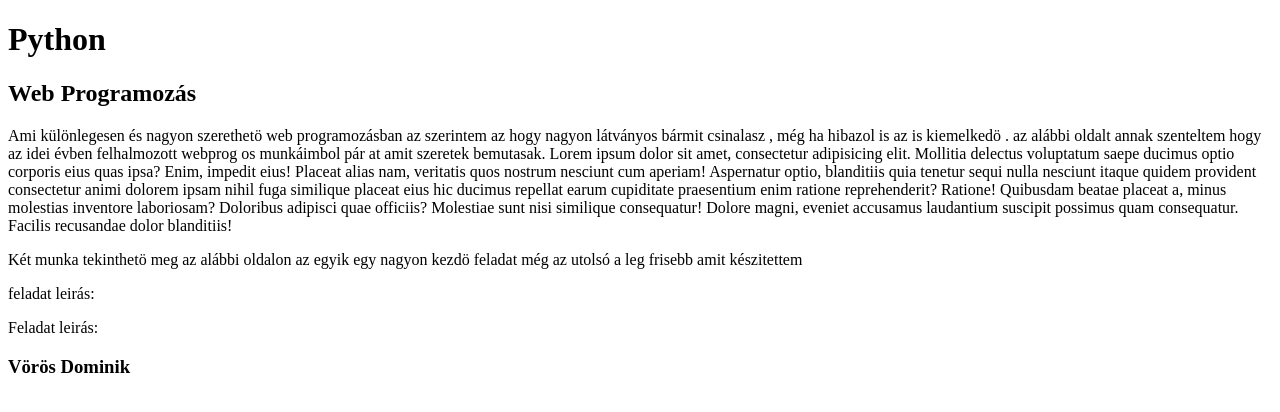
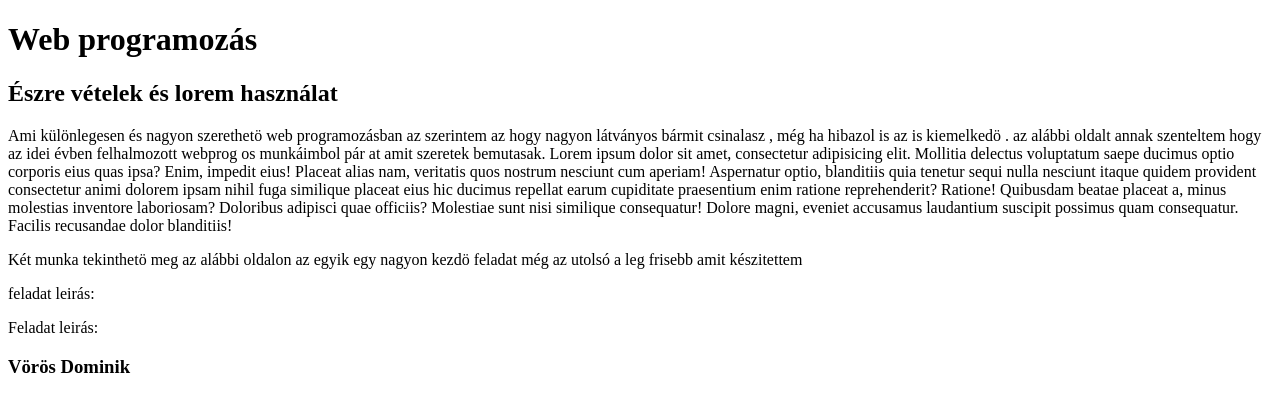
Before and after one commit to VorosDominik/Portfoli-, a plain HTML site: page web.html in a window 1280 px wide. Drawn offline with Linux system fonts and the light colour scheme.

Commit message:
web , oldal javitva

```diff
--- a/web.html
+++ b/web.html
@@ -6,17 +6,17 @@
     <meta name="viewport" content="width=device-width, initial-scale=1.0" />
     <meta name="description" content="Weboldalak amiket készitettem" />
     <meta name="keywords" content="Webprog" />
-    <title>Python munkáim</title>
-    <!-- a python drot váz az elöszó következtében figyelmen kivül hagyásra -->
+    <title>Webprogramozás</title>
+
   </head>
   <body>
     <main>
       <header>
-        <h1>Python</h1>
+        <h1>Web programozás</h1>
       </header>
       <nav></nav>
       <articel>
-        <h2>Web Programozás</h2>
+        <h2>Észre vételek és lorem használat</h2>
         <p>
           Ami különlegesen és nagyon szerethetö web programozásban az szerintem
           az hogy nagyon látványos bármit csinalasz , még ha hibazol is az is
```
